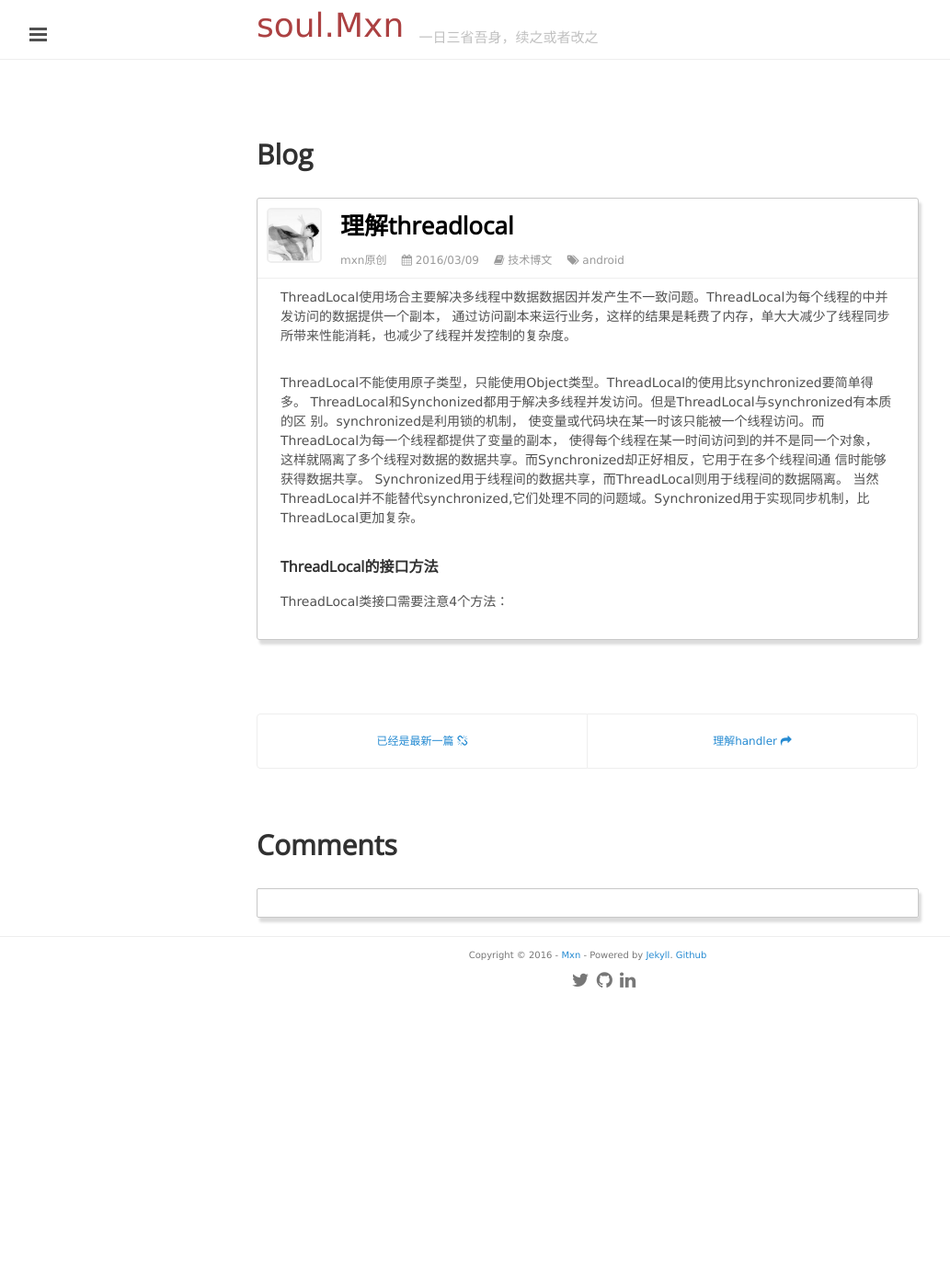
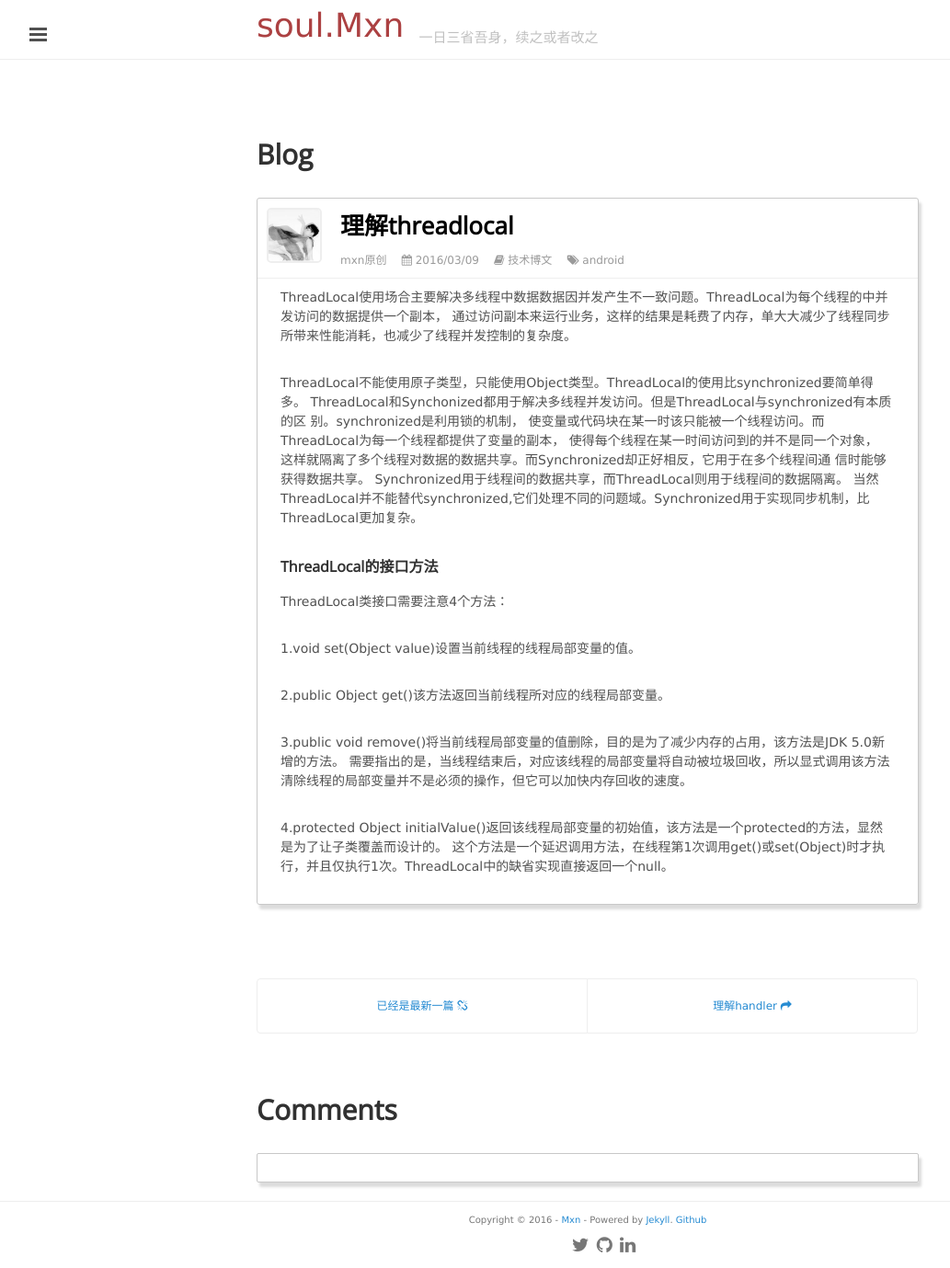
Before and after one commit to mxn21/mxn21.github.io, a Jekyll site: the page built from _posts/2016-3-9-理解Threadlocal.md, in a window 1280 px wide. Shown: the whole page at 92% size, without its empty margins (1-1034 px from the left). Built offline with Jekyll 4.4.1, drawn with Linux system fonts in a browser that asks for light colours; Markdown is read by kramdown in place of the engine named in the settings; comment, search, counter and statistics services are not loaded; before the commit the page ends 1091 px from its top, so only the background shows below that.

Commit message:
23423423

```diff
--- a/_posts/2016-3-9-理解Threadlocal.md
+++ b/_posts/2016-3-9-理解Threadlocal.md
@@ -19,3 +19,13 @@
 ### ThreadLocal的接口方法
 
 ThreadLocal类接口需要注意4个方法：
+
+1.void set(Object value)设置当前线程的线程局部变量的值。
+
+2.public Object get()该方法返回当前线程所对应的线程局部变量。
+
+3.public void remove()将当前线程局部变量的值删除，目的是为了减少内存的占用，该方法是JDK 5.0新增的方法。
+需要指出的是，当线程结束后，对应该线程的局部变量将自动被垃圾回收，所以显式调用该方法清除线程的局部变量并不是必须的操作，但它可以加快内存回收的速度。
+
+4.protected Object initialValue()返回该线程局部变量的初始值，该方法是一个protected的方法，显然是为了让子类覆盖而设计的。
+这个方法是一个延迟调用方法，在线程第1次调用get()或set(Object)时才执行，并且仅执行1次。ThreadLocal中的缺省实现直接返回一个null。
```
